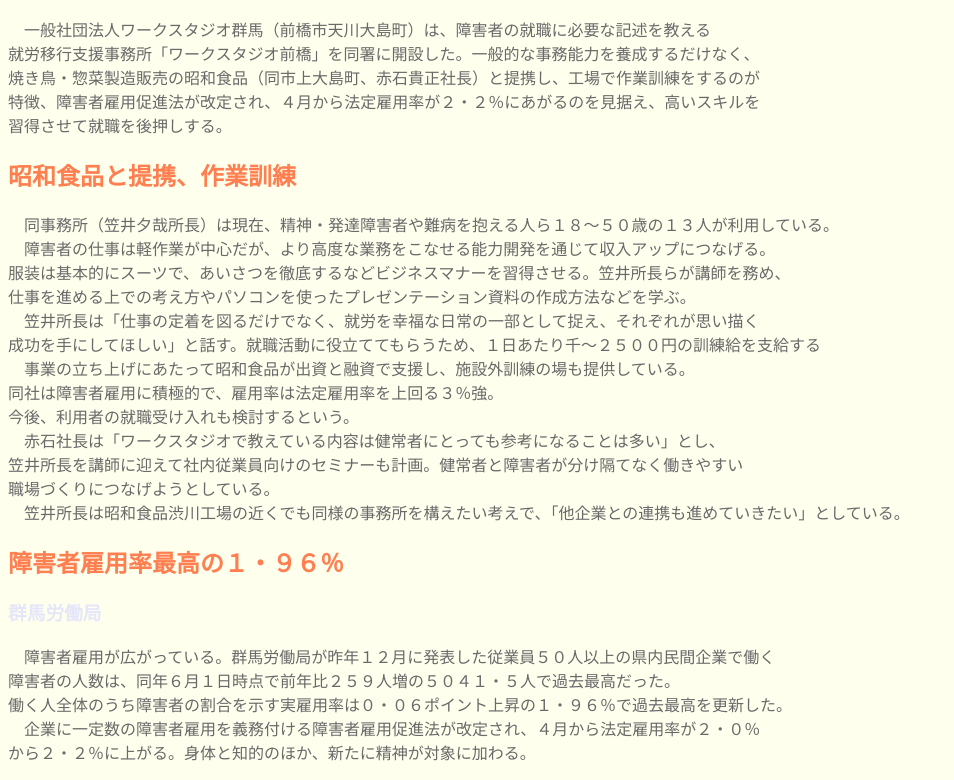
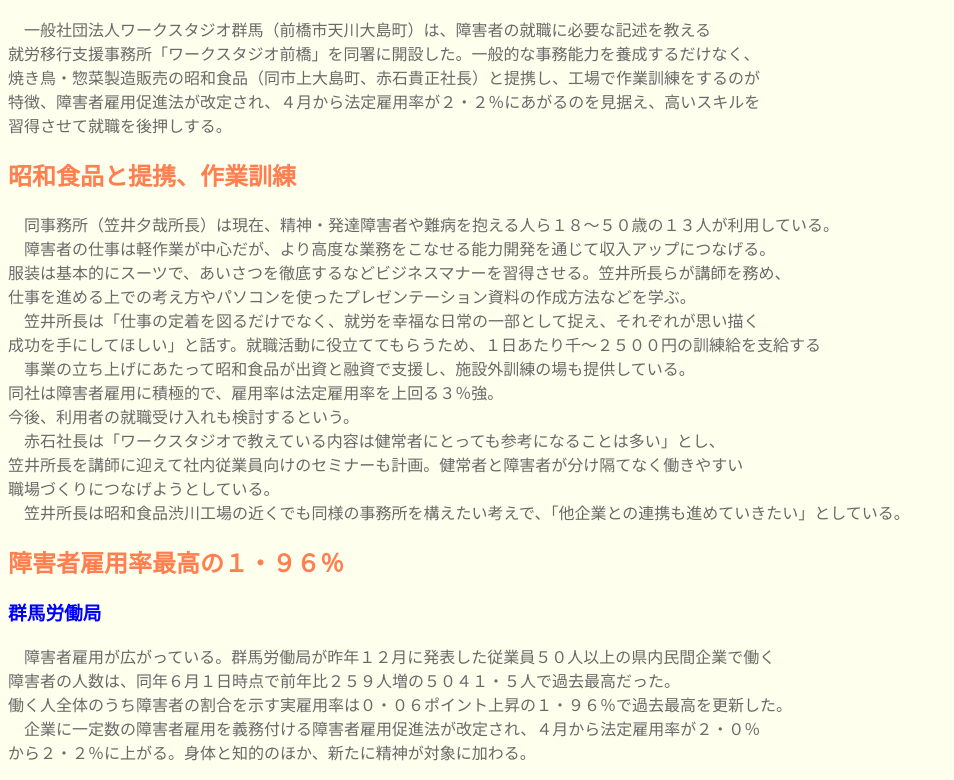
Before and after one commit to morukamu/sigoto, a plain HTML site: page index.html in a window 1280 px wide. Shown: the part 127-907 px from the top of the page, without its empty margins (0-954 px from the left). Drawn offline with Linux system fonts and the light colour scheme.

Commit message:
h3の色の修正

```diff
--- a/style.css
+++ b/style.css
@@ -11,7 +11,7 @@ h2{
 }
 
 h3 {
-  color : #e6e6fa;
+  color : #0000FF;
 }
 
 .osigoto {
```
